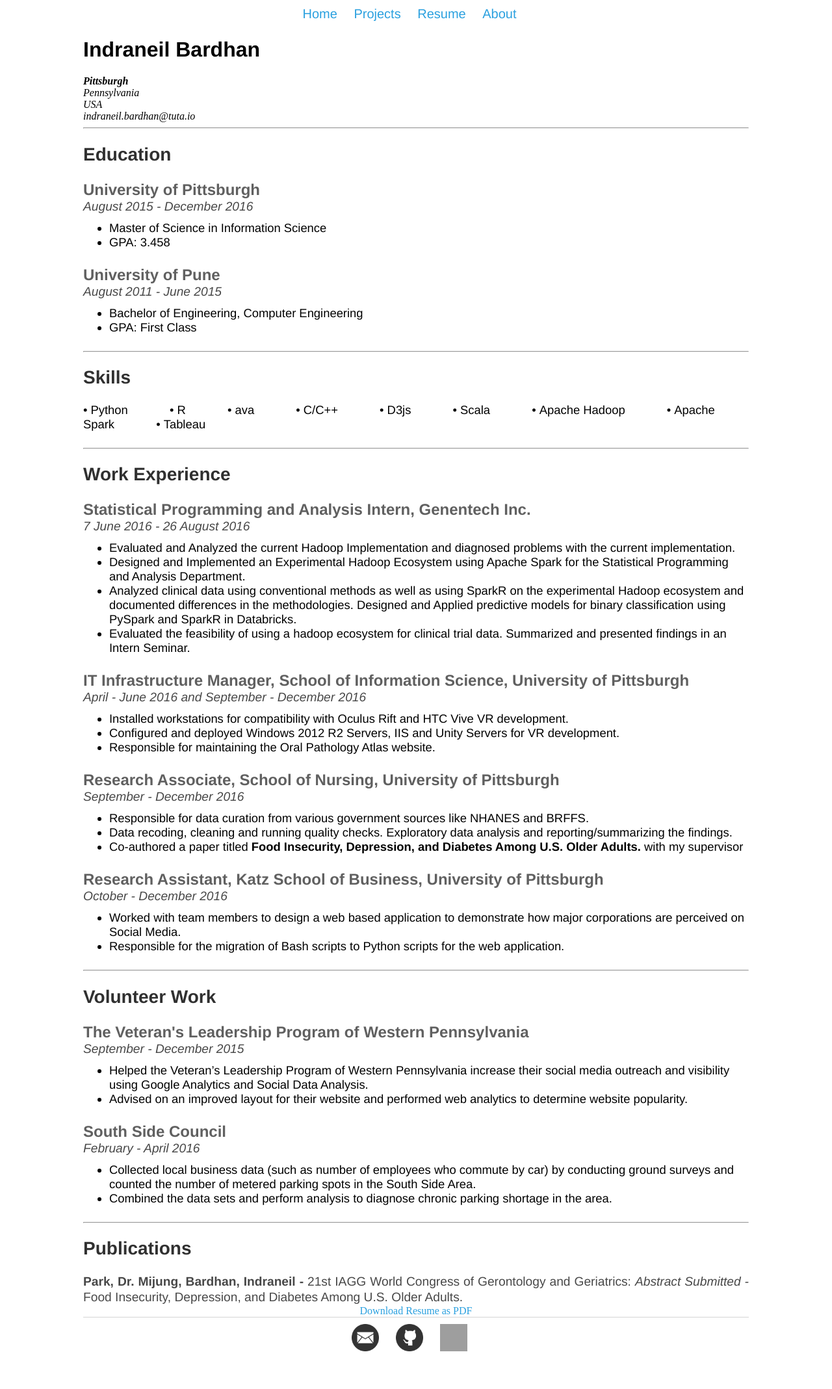
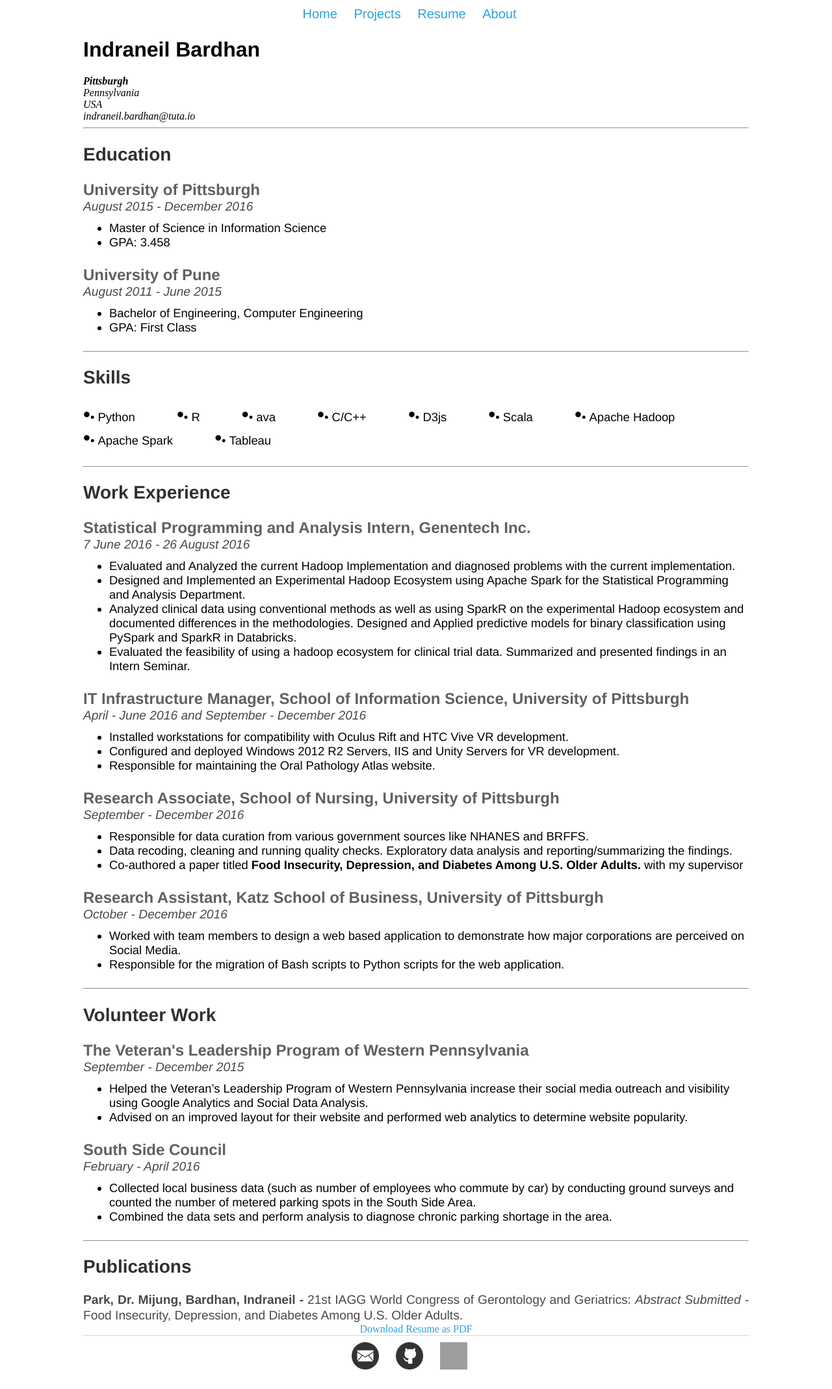
Before and after one commit to NeilBardhan/neilbardhan.github.io, a Jekyll site: the page built from resume/index.html, in a window 1280 px wide. Shown: the whole page at 65% size. Built offline with Jekyll 4.4.1, drawn with Linux system fonts in a browser that asks for light colours; before the commit the page ends 2109 px from its top, so only the background shows below that; grey boxes are pictures that could not be loaded.

Commit message:
Update main.css

```diff
--- a/css/main.css
+++ b/css/main.css
@@ -69,6 +69,11 @@ p {
     padding: 0;
 }
 
+ul.skills li:before {
+    content: "•";
+    font-size: 170%;
+}
+
 ul.skills li {
     display: inline;
     margin-right: 59px;
```
